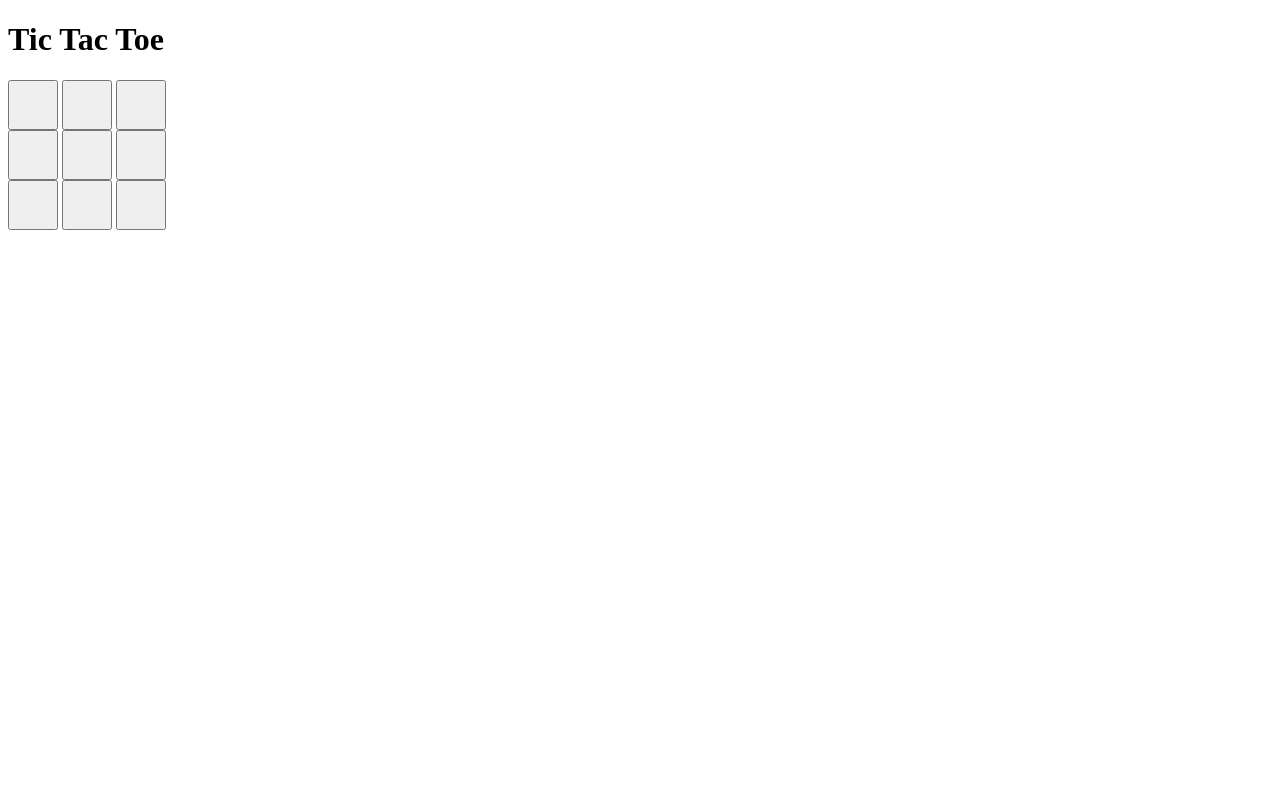
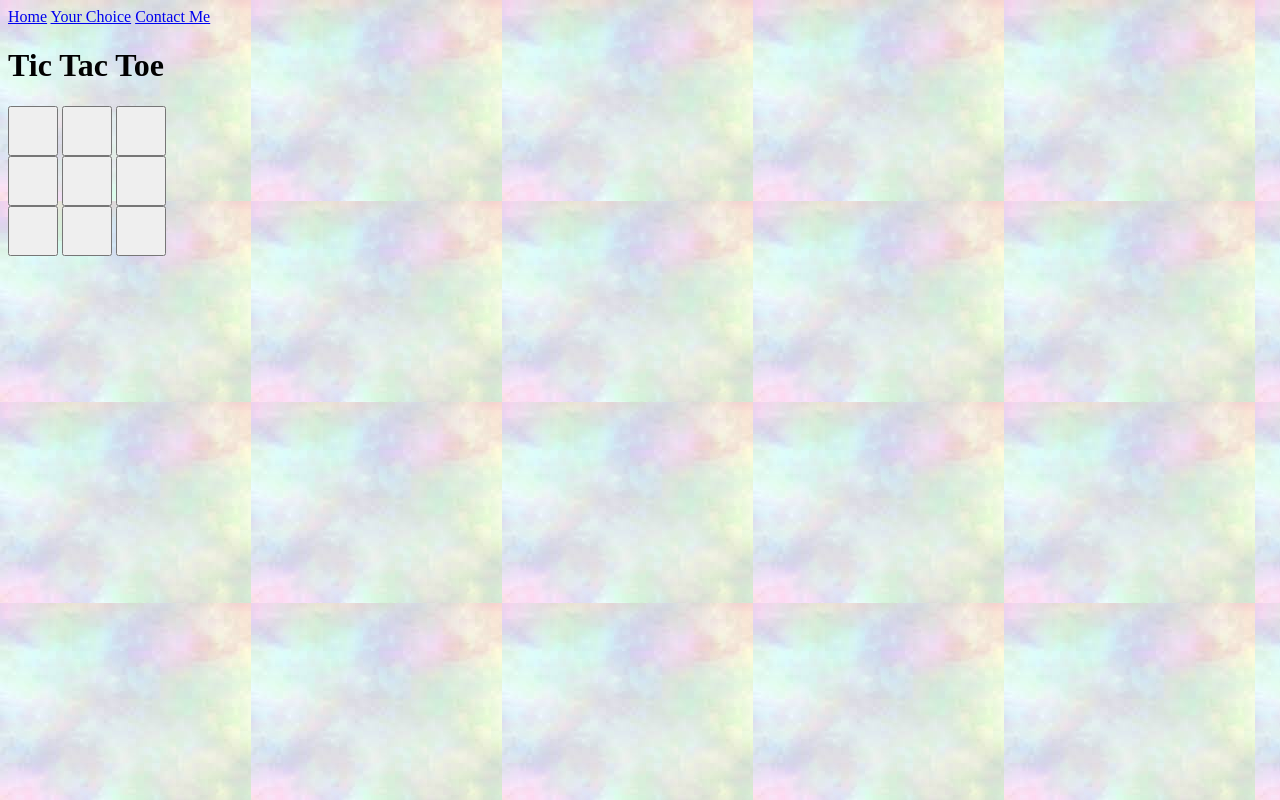
Before and after one commit to SaiTejaswiniNarne/A01, a plain HTML site: page game.html in a window 1280 px wide. Drawn offline with Linux system fonts and the light colour scheme.

Commit message:
Update game.html

```diff
--- a/game.html
+++ b/game.html
@@ -10,6 +10,20 @@
 </head>
 
 <body>
+   <style>
+       body{
+           background-image: url("1.jpg");
+           }
+   </style>
+   <div class="container"></div>
+   <nav class = "nav navbar-nav">
+
+   <div id="nav" class="btn-group" role="group">
+            <a button type="button" id = "id1" href = "index.html" class="btn btn">Home</button></a>
+            <a button type="button" id = "id1" href = "game.html" class="btn btn">Your Choice</button></a>
+            <a button type="button" id = "id1" href = "contact.html" class="btn btn">Contact Me</button></a>
+   </div>
+</nav>
   <header>
     <h1>Tic Tac Toe</h1>
   </header>
```
